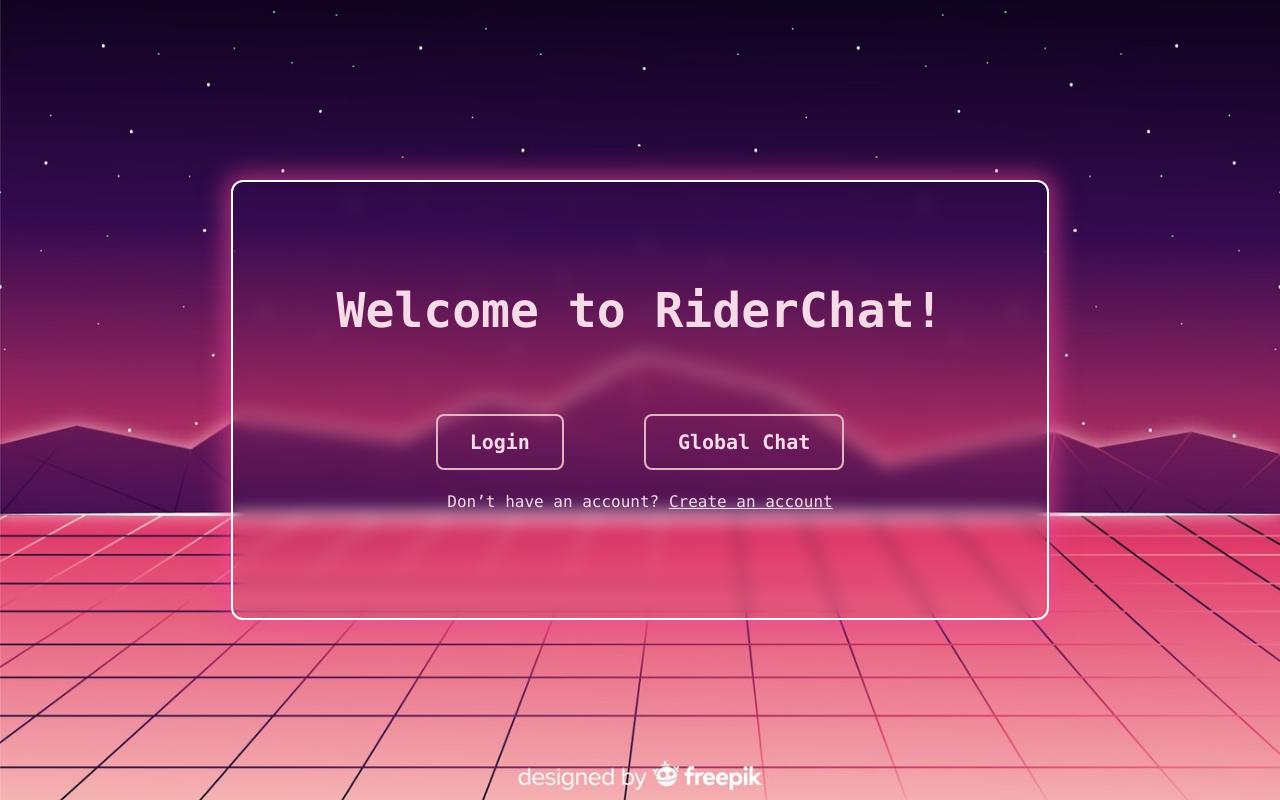
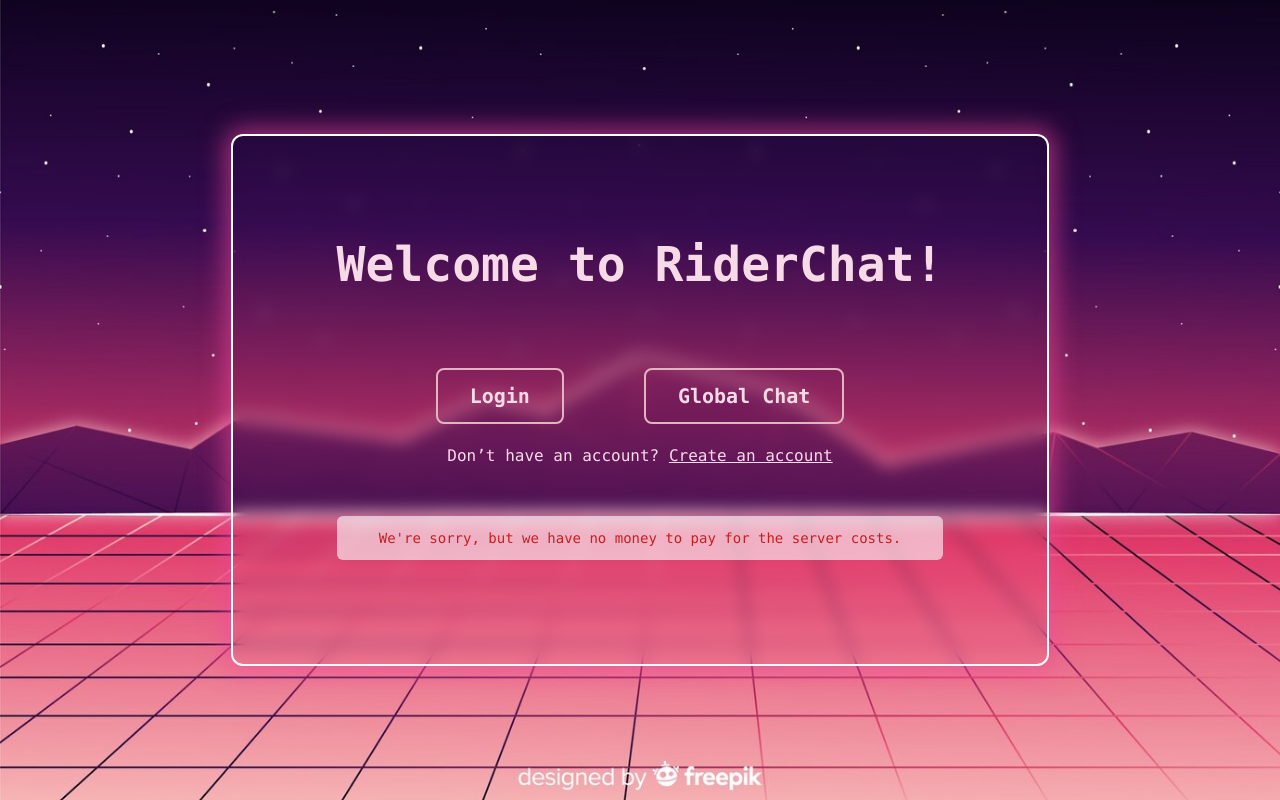
Before and after one commit to MingPV/WebChat, a Next.js app in the folder frontend/: page / in a window 1280 px wide. Built offline with nearby package versions, Linux system fonts and the light colour scheme; no server answers.

Commit message:
add text for disable the website

```diff
--- a/frontend/app/page.tsx
+++ b/frontend/app/page.tsx
@@ -14,13 +14,13 @@ export default function Home() {
           <div className="flex flex-col items-center space-y-5">
             <div className="flex flex-row gap-20">
               <a
-                href="/sign-in"
+                // href="/sign-in"
                 className="hover:bg-base-300 dark:border-base-100 dark:bg-base-300 dark:text-base-100 dark:hover:bg-base-350 text-base-100 border-base-200 rounded-lg border-2 bg-transparent px-8 py-3 text-center text-xl font-semibold backdrop-blur-lg transition-all duration-300"
               >
                 Login
               </a>
               <a
-                href="/publicChat"
+                // href="/publicChat"
                 className="hover:bg-base-300 dark:border-base-200 dark:bg-base-300 dark:text-base-100 dark:hover:bg-base-350 border-base-200 text-base-100 rounded-lg border-2 bg-transparent px-8 py-3 text-center text-xl font-semibold backdrop-blur-lg transition-all duration-300"
               >
                 Global Chat
@@ -29,10 +29,18 @@ export default function Home() {
 
             <p className="dark:text-base-100 text-base-100 text-base">
               Don’t have an account?{" "}
-              <a href="/sign-up" className="hover:text-base-200 underline">
+              <a
+                // href="/sign-up"
+                className="hover:text-base-200 underline"
+              >
                 Create an account
               </a>
             </p>
+          </div>
+        </div>
+        <div className="mt-12 flex flex-col rounded-md bg-white/60 p-3 text-center text-sm text-red-700">
+          <div>
+            {"We're sorry, but we have no money to pay for the server costs."}
           </div>
         </div>
       </div>
```
